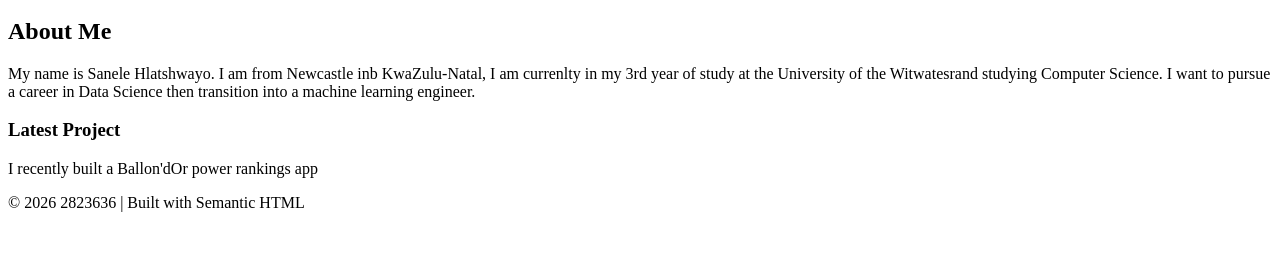
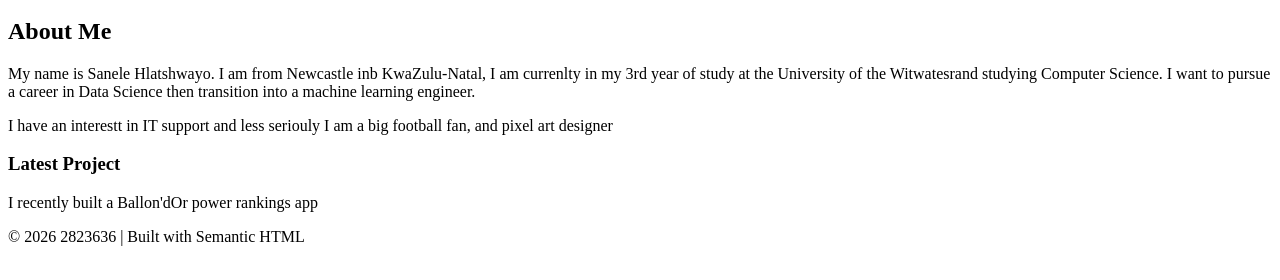
Before and after one commit to Sanele-H/2823636-portfolio, a plain HTML site: page index.html in a window 1280 px wide. Shown: the part 136-416 px from the top of the page. Drawn offline with Linux system fonts and the light colour scheme.

Commit message:
Added another paragraph in "About me" section

```diff
--- a/index.html
+++ b/index.html
@@ -24,6 +24,9 @@
             <p>
                My name is Sanele Hlatshwayo. I am from Newcastle inb KwaZulu-Natal, I am currenlty in my 3rd year of study at the University of the Witwatesrand studying Computer Science. I want to pursue a career in Data Science then transition into a machine learning engineer.
             </p>
+            <p>
+                I have an interestt in IT support and less seriouly I am a big football fan, and pixel art designer
+            </p>
             <article>
             <h3>
                 Latest Project
```
